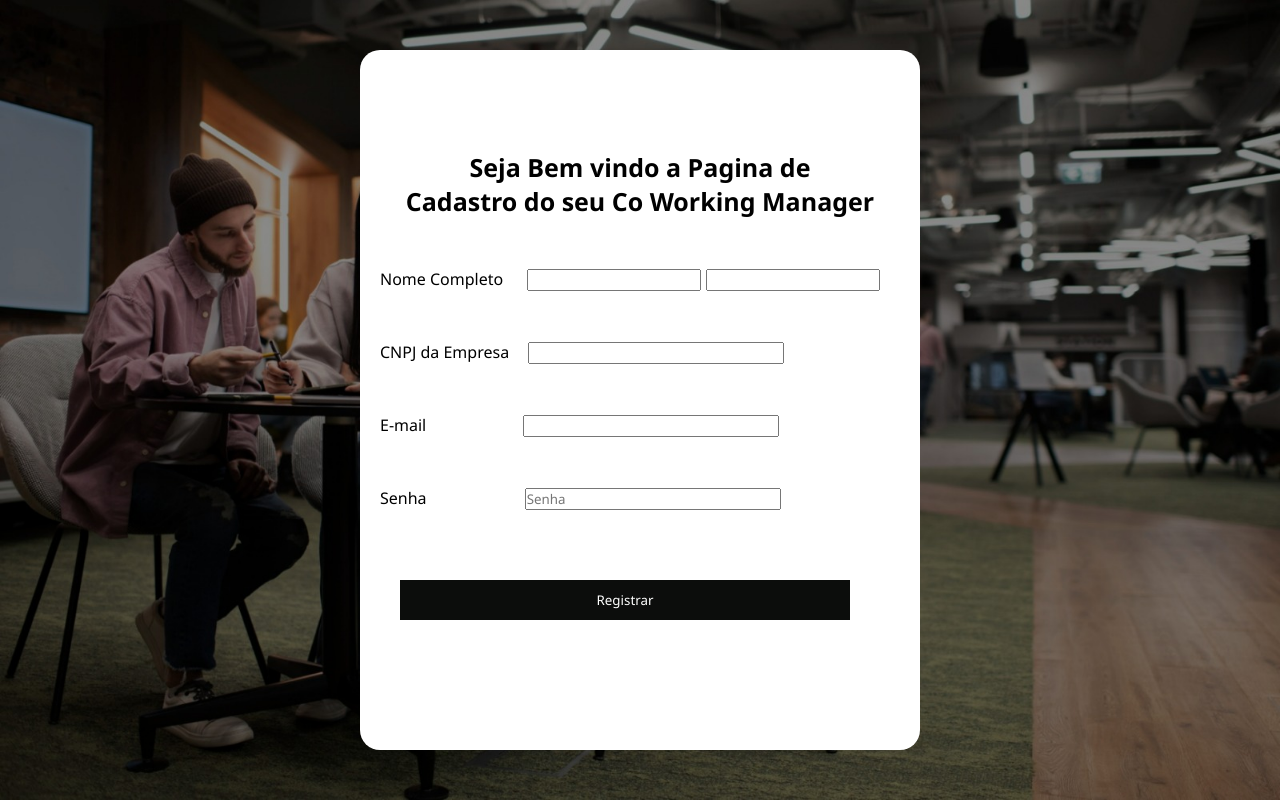
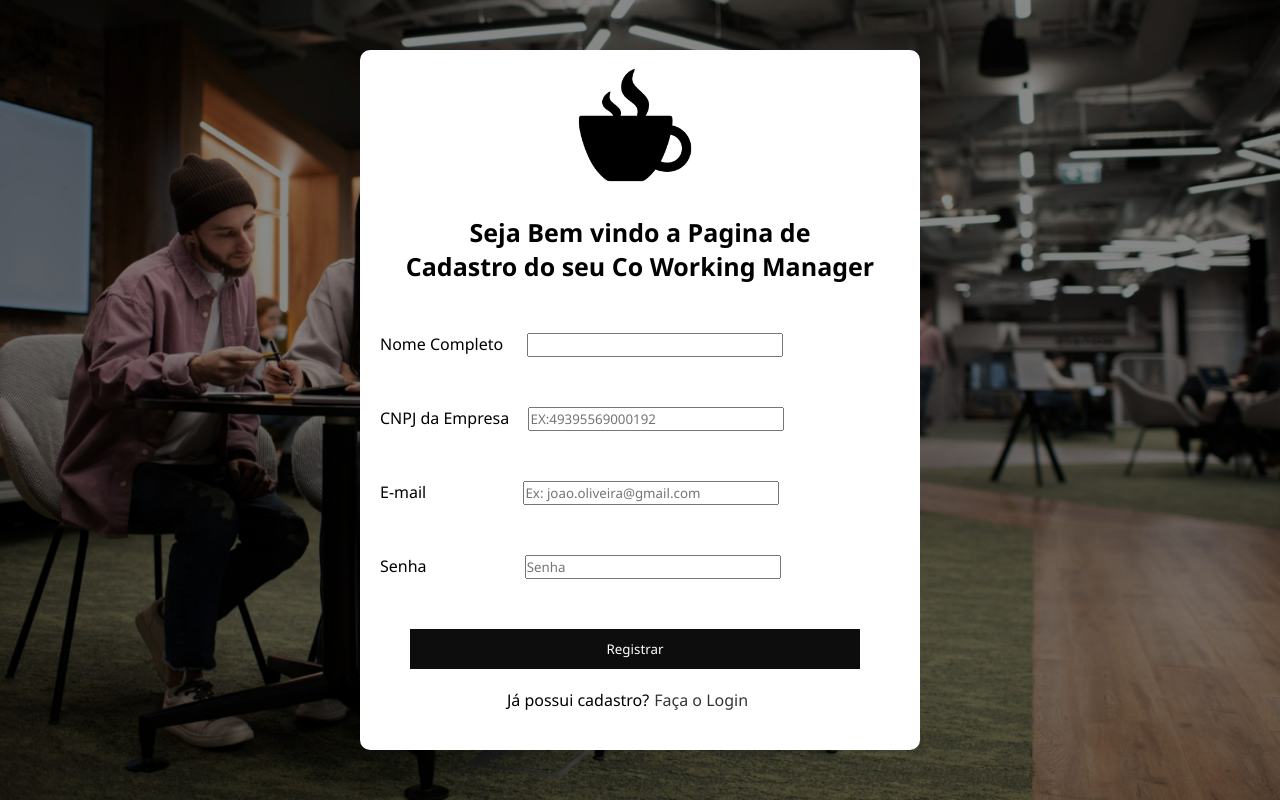
Before and after one commit to LucasCPena/Tcc-Front-end, a plain HTML site: page Register.html in a window 1280 px wide. Drawn offline with Linux system fonts and the light colour scheme.

Commit message:
image coffe and finish de register page

```diff
--- a/Register.css
+++ b/Register.css
@@ -15,9 +15,12 @@ body{
     min-height: 100vh;
 }
 
+img{
+    margin-left: 200px;
+}
 
 .Container{
-    border-radius: 20px;
+    border-radius: 10px;
     background-color: white;
     width: 560px;
     height: 700px;
@@ -27,15 +30,17 @@ body{
 .Container h1 {
     font-size: 25px;
     text-align: center;
-    margin-top: 100px;
-    margin-bottom: 40px;
+    margin-top: 10px;
+    margin-bottom: 30px;
 }
 
 .Name{
     margin: 50px 20px;
 }
 .Name input{
-    width: 174px;
+    width: 20vw;
+    height: 3vh;
+
 }
 .Name span{
     margin-right: 20px;
@@ -47,6 +52,8 @@ body{
 
 .CNPJ input{
     width: 20vw;
+    height: 3vh;
+
 }
 
 .CNPJ span{
@@ -59,6 +66,8 @@ body{
 
 .pass input{
     width: 20vw;
+    height: 3vh;
+
 }
 
 .pass span{
@@ -71,6 +80,7 @@ body{
 
 .Email input{
     width: 20vw;
+    height: 3vh;
 }
 
 .Email span{
@@ -83,10 +93,35 @@ button {
     color: white;
     cursor: pointer;
     height: 40px;
-    margin: 20px 40px 20px;
+    margin-left: 50px;
     width: 450px;
 }
 
 button:hover {
     background-color: #1e211f;
 }
+
+.haccount{
+    margin-top: 20px;
+    display: flex;
+    justify-content: center;
+}
+
+
+.haccount a{
+    margin-left: 5px;
+    display: flex;
+    margin-right: 30px;
+    color: #333538;
+    text-decoration: none;
+    margin-right: 65px;
+
+}
+
+.haccount span {
+    margin-left: 40px;
+}
+
+.haccount a:hover {
+    text-decoration: underline;
+}
--- a/Register.html
+++ b/Register.html
@@ -15,23 +15,26 @@
 
     <div class="Container">
 
+        <img src="images/coffee_icon.png" alt="coffe icon" width="150px" height="150px">
         <h1> Seja Bem vindo a Pagina de <br> Cadastro do seu Co Working Manager</h1>
 
         <div class="Name" id="usuario">
             <span> Nome Completo</span>
             <input type="text">
-            <input type="text">
+
         </div>
 
         <div class="CNPJ" id="usuario">
             <span> CNPJ da Empresa</span>
-            <input type="text">
+            <input type="text" placeholder="EX:49395569000192">
         </div>
 
        <div class="Email" id="senha">
             <span>E-mail</span>
-            <input type="password">
+            <input type="text" placeholder="Ex: joao.oliveira@gmail.com">
         </div>
+
+
         <div class="pass" id="senha">
             <span>Senha</span>
             <input type="password" placeholder="Senha">
@@ -41,6 +44,10 @@
             Registrar
         </button>
 
+        <div class="haccount">
+         <span>Já possui cadastro?</span>
+         <a href="login.html">Faça o Login</a>
+        </div>
 
     </div>
 
--- a/login.css
+++ b/login.css
@@ -8,6 +8,10 @@
 label {
     margin: 0px 40px;
 
+}
+
+img{
+     margin-left: 200px;
 }
 
 body {
@@ -45,7 +49,7 @@ button:hover {
 .container h1 {
     font-size: 35px;
     text-align: center;
-    margin-top: 150px;
+    margin-top: 10px;
     margin-bottom: 40px;
 }
 
@@ -106,6 +110,7 @@ button:hover {
 }
 
 .c-account a {
+    margin-left: 5px;
     display: flex;
     margin-right: 30px;
     color: #333538;
```
Also changed, not shown: login.html (+1 -0 lines), Images/coffee_icon.png (added).
